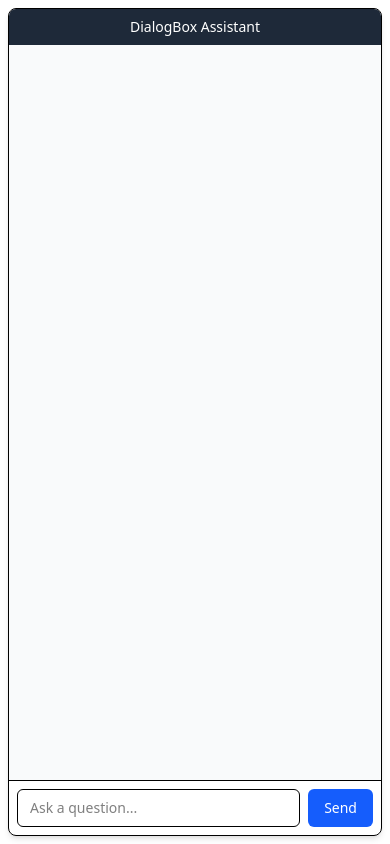
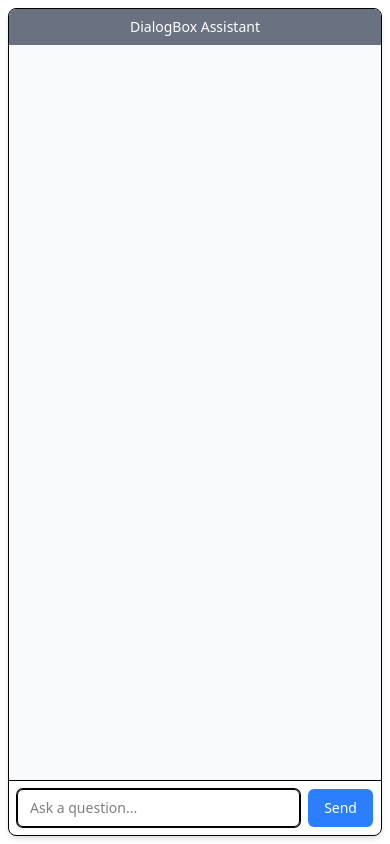
Before and after one commit to dineshsharma02/dialogbox-backend, a React (Vite) app in the folder frontend-sdk/: page / in a window 390 px wide. Built offline with nearby package versions, Linux system fonts and the light colour scheme.

Commit message:
style: polish chat widget UI, add loading state and responsive chat bubble layout

```diff
--- a/frontend-sdk/src/components/ChatWidget.tsx
+++ b/frontend-sdk/src/components/ChatWidget.tsx
@@ -44,27 +44,25 @@ export const ChatWidget = () =>{
 
     useEffect(()=>{
         chatBoxRef.current?.scrollTo(0, chatBoxRef.current.scrollHeight)
-    }, [messages])
+    }, [messages, loading])
 
 
 
 
     return (
     <div className="flex flex-col h-full w-full border rounded-lg shadow-md overflow-hidden font-sans">
-      <div className="bg-gray-800 text-white text-center py-2 text-sm">DialogBox Assistant</div>
+      <div className="bg-gray-500 text-white text-center py-2 text-sm">DialogBox Assistant</div>
 
       <div ref={chatBoxRef} className="flex-1 p-3 space-y-2 overflow-y-auto bg-gray-50">
         {messages.map((message: ChatMessage, i:number)=> (
             <div
                 key={i}
-            className={`max-w-[80%] px-4 py-2 rounded-2xl text-sm shadow-md whitespace-pre-wrap ${
+                className={`w-fit max-w-[80%] px-4 py-2 rounded-2xl text-sm shadow-md whitespace-pre-wrap ${
                     message.sender === "user"
                     ? "bg-blue-600 text-white ml-auto"
                     : "bg-gray-100 text-gray-900 mr-auto"
                 }`}
                 >
-
-
                 {message.text}
             </div>
         ))}
@@ -78,13 +76,14 @@ export const ChatWidget = () =>{
           value={input}
           onChange={(e) => setInput(e.target.value)}
           onKeyDown={(e) => e.key === "Enter" && sendMessage()}
+          autoFocus
           className="flex-1 text-sm px-3 py-2 border rounded-md focus:outline-none focus:ring"
           placeholder="Ask a question..."
         />
         <button
           onClick={sendMessage}
           disabled={loading}
-          className="px-4 py-2 bg-blue-600 text-white rounded-md text-sm disabled:opacity-50"
+          className="px-4 py-2 bg-blue-500 text-white rounded-md text-sm disabled:opacity-50"
         >
           Send
         </button>
```
Lines whose indentation alone changed are shown as unchanged.
